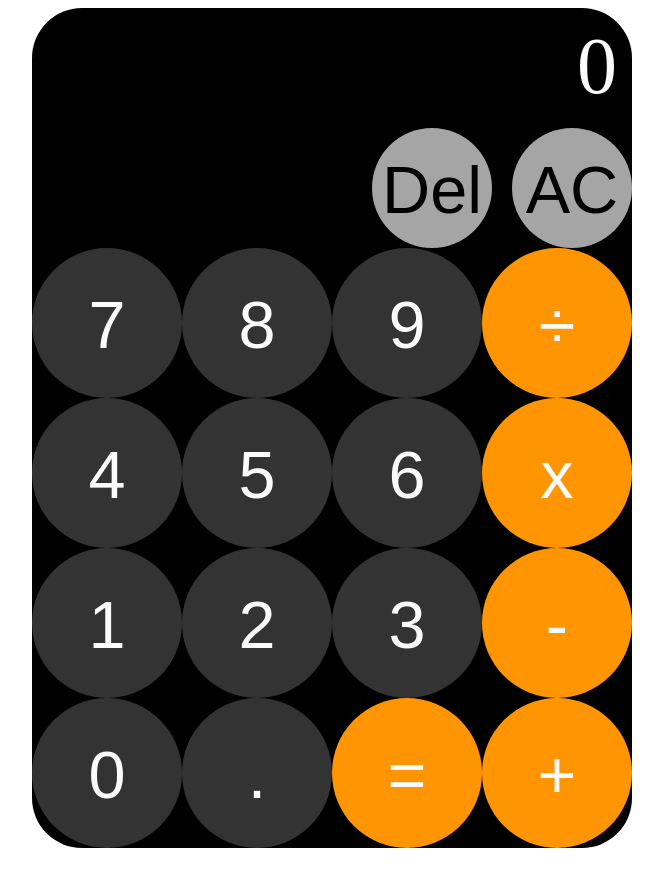
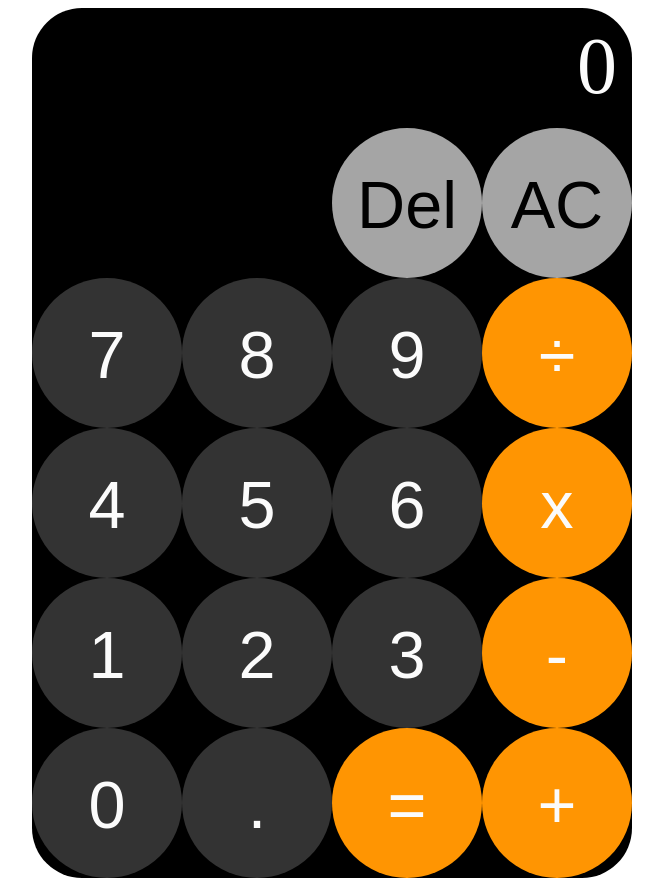
Before and after one commit to trietpsu29/calc, a plain HTML site: page index.html in a window 1280 px wide. Shown: the whole page, without its empty margins (308-971 px from the left). Before the commit the page ends 848 px from the top, so only its background shows below. Drawn offline with Linux system fonts and the light colour scheme.

Commit message:
Make function buttons same size as other buttons
Updated Del and AC buttons to match the scale of numeric and operator
buttons. This ensures consistent button sizing across the calculator UI.

```diff
--- a/style.css
+++ b/style.css
@@ -19,6 +19,9 @@ body {
 .buttons {
   display: flex;
   flex-direction: column;
+}
+.fn {
+  flex: 0 0 25%;
 }
 button {
   border-radius: 50%;
@@ -49,11 +52,16 @@ button {
   padding: 3px;
 }
 .func,
-.nums,
-.display {
-  text-align: right;
+.nums {
+  justify-content: end;
 }
 .nums {
   display: flex;
   flex-wrap: wrap;
 }
+.func {
+  display: flex;
+}
+.display {
+  text-align: right;
+}
```
